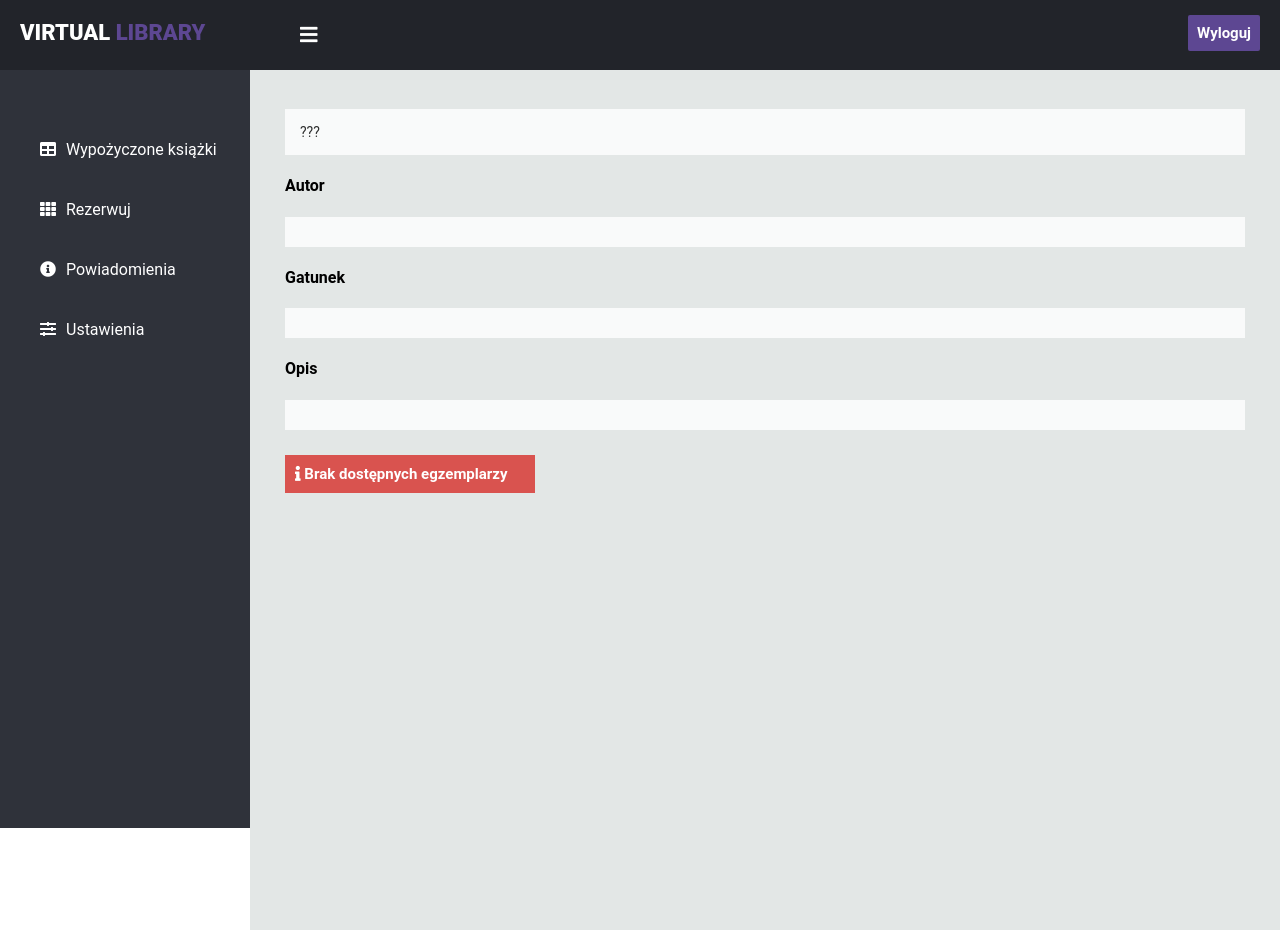
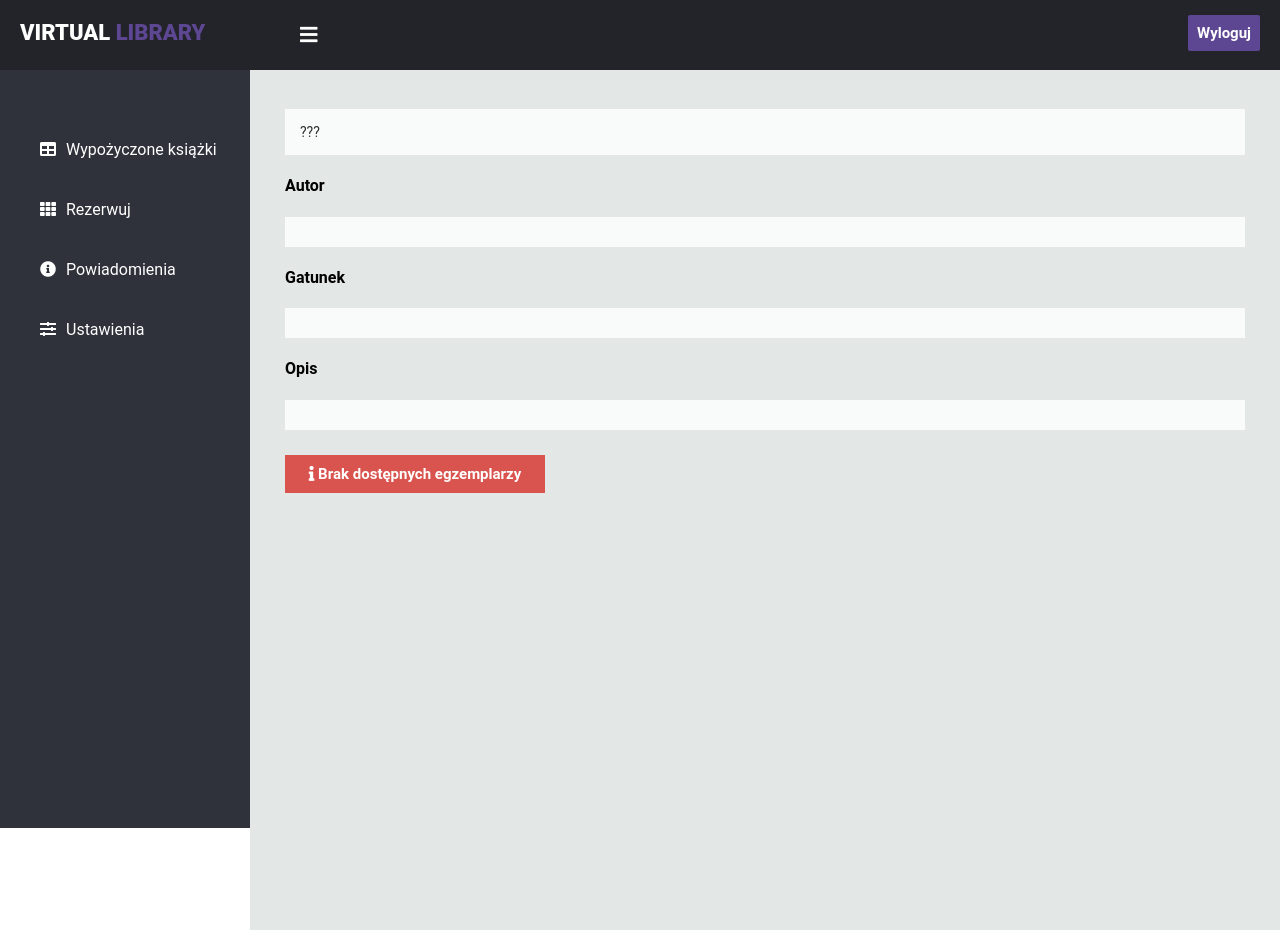
Before and after one commit to arczan2/biblioteka, a Django app: template library/templates/library/user_book_details.html in a window 1280 px wide. Run offline with Django 3.2, Linux system fonts and the light colour scheme; the template is opened without the code that fills it, so the values that code supplies are empty; some libraries are stand-ins or nearby versions.

Commit message:
poprawa alert error

```diff
--- a/library/static/library/UIStyle.css
+++ b/library/static/library/UIStyle.css
@@ -272,11 +272,12 @@ color: #fff;
   transform: scale(0.98);
 }
 .alert-error {
+  text-align: center;
   background-color: #d9534f;
   color: #fff;
   font-weight: bold;
   font-size: 15px;
-  width: 230px;
+  width: 240px;
   padding: 10px;
   margin-top: 25px;
 }
```
